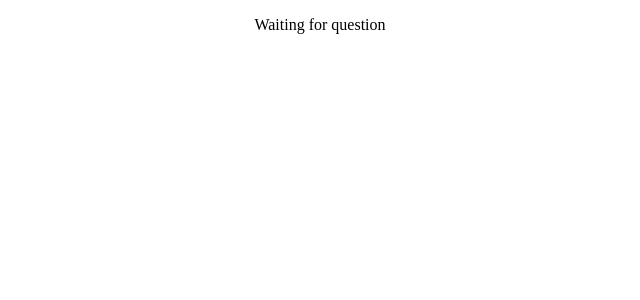
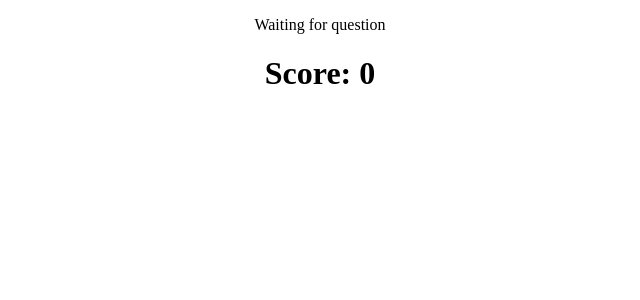
Before and after one commit to EladMotzny/react-game, a React (Create React App) app: page / in a window 1280 px wide. Shown: the top 300 px of the page, without its empty margins (320-960 px from the left). Built offline with nearby package versions, Linux system fonts and the light colour scheme; no server answers.

Commit message:
Added score display

```diff
--- a/src/Components/Question.jsx
+++ b/src/Components/Question.jsx
@@ -34,6 +34,9 @@ const Question = ({ questions }) => {
                 <p> Waiting for question </p>
             </div>)
             }
+            <div className="score-display">
+                <h1>Score: {score}</h1>
+            </div>
         </div>
 
     )
```
